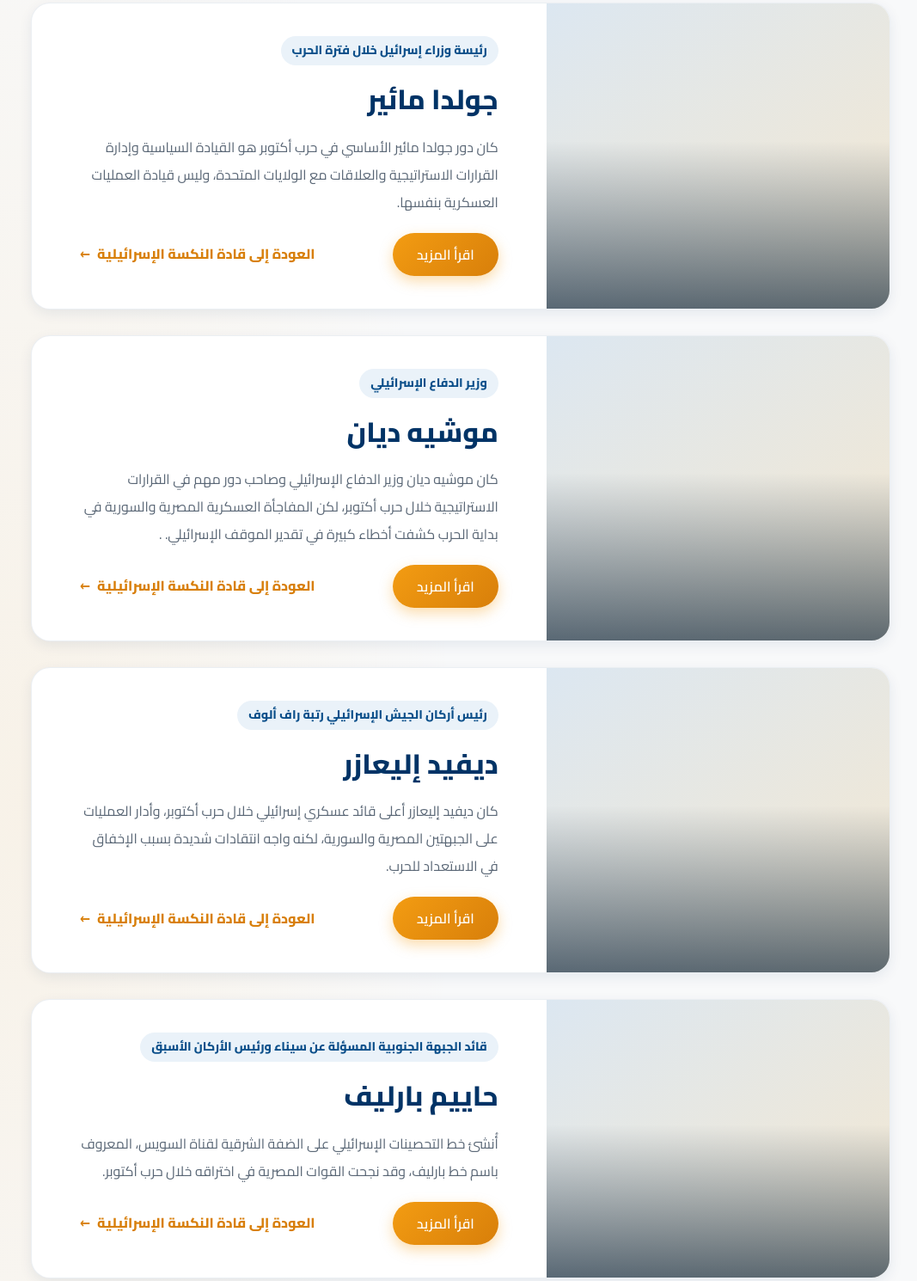
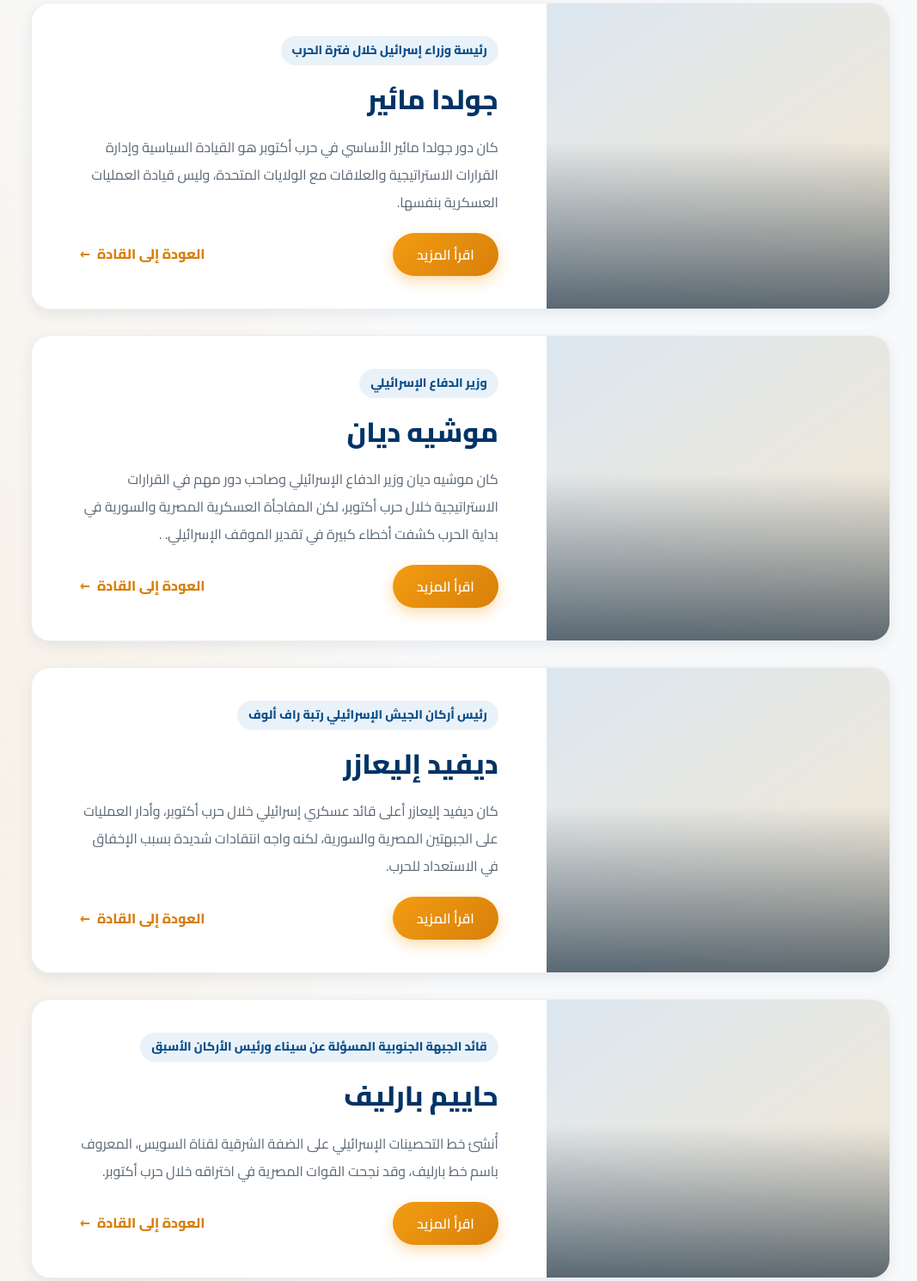
Before and after one commit to nabilnagib201/school-task, a plain HTML site: page templates/leaders.html in a window 1280 px wide. Shown: the part 898-2388 px from the top of the page at 86% size, without its empty margins (104-1171 px from the left). Drawn offline with Linux system fonts and the light colour scheme.

Commit message:
Update leaders.html

```diff
--- a/templates/leaders.html
+++ b/templates/leaders.html
@@ -73,7 +73,7 @@
                         <div class="leader_actions">
                             <button class="leader_details_button" type="button" data-leader-id="golda">اقرأ
                                 المزيد</button>
-                            <a class="leader_back" href="../index.html#leaders">العودة إلى قادة النكسة الإسرائيلية</a>
+                            <a class="leader_back" href="../index.html#leaders">العودة إلى القادة</a>
                         </div>
                     </div>
                 </article>
@@ -89,7 +89,7 @@
                         <div class="leader_actions">
                             <button class="leader_details_button" type="button" data-leader-id="moshe">اقرأ
                                 المزيد</button>
-                            <a class="leader_back" href="../index.html#leaders">العودة إلى قادة النكسة الإسرائيلية</a>
+                            <a class="leader_back" href="../index.html#leaders">العودة إلى القادة</a>
                         </div>
                     </div>
                 </article>
@@ -105,7 +105,7 @@
                         <div class="leader_actions">
                             <button class="leader_details_button" type="button" data-leader-id="david">اقرأ
                                 المزيد</button>
-                            <a class="leader_back" href="../index.html#leaders">العودة إلى قادة النكسة الإسرائيلية</a>
+                            <a class="leader_back" href="../index.html#leaders">العودة إلى القادة</a>
                         </div>
                     </div>
 
@@ -121,7 +121,7 @@
                         <div class="leader_actions">
                             <button class="leader_details_button" type="button" data-leader-id="chaim">اقرأ
                                 المزيد</button>
-                            <a class="leader_back" href="../index.html#leaders">العودة إلى قادة النكسة الإسرائيلية</a>
+                            <a class="leader_back" href="../index.html#leaders">العودة إلى القادة</a>
                         </div>
                     </div>
                 </article>
@@ -137,7 +137,7 @@
                         <div class="leader_actions">
                             <button class="leader_details_button" type="button" data-leader-id="sharon">اقرأ
                                 المزيد</button>
-                            <a class="leader_back" href="../index.html#leaders">العودة إلى قادة النكسة الإسرائيلية</a>
+                            <a class="leader_back" href="../index.html#leaders">العودة إلى القادة</a>
                         </div>
                     </div>
                 </article>
@@ -153,7 +153,7 @@
                         <div class="leader_actions">
                             <button class="leader_details_button" type="button" data-leader-id="gonen">اقرأ
                                 المزيد</button>
-                            <a class="leader_back" href="../index.html#leaders">العودة إلى قادة النكسة الإسرائيلية</a>
+                            <a class="leader_back" href="../index.html#leaders">العودة إلى القادة</a>
                         </div>
                     </div>
                 </article>
@@ -169,7 +169,7 @@
                         <div class="leader_actions">
                             <button class="leader_details_button" type="button" data-leader-id="hofi">اقرأ
                                 المزيد</button>
-                            <a class="leader_back" href="../index.html#leaders">العودة إلى قادة النكسة الإسرائيلية</a>
+                            <a class="leader_back" href="../index.html#leaders">العودة إلى القادة</a>
                         </div>
                     </div>
                 </article>
@@ -185,7 +185,7 @@
                         <div class="leader_actions">
                             <button class="leader_details_button" type="button" data-leader-id="benny">اقرأ
                                 المزيد</button>
-                            <a class="leader_back" href="../index.html#leaders">العودة إلى قادة النكسة الإسرائيلية</a>
+                            <a class="leader_back" href="../index.html#leaders">العودة إلى القادة</a>
                         </div>
                     </div>
                 </article>
@@ -201,7 +201,7 @@
                         <div class="leader_actions">
                             <button class="leader_details_button" type="button" data-leader-id="abrahan">اقرأ
                                 المزيد</button>
-                            <a class="leader_back" href="../index.html#leaders">العودة إلي قادة النكسة الإسرائيلية</a>
+                            <a class="leader_back" href="../index.html#leaders">العودة إلي القادة</a>
                         </div>
                     </div>
                 </article>
@@ -218,7 +218,7 @@
                         <div class="leader_actions">
                             <button class="leader_details_button" type="button" data-leader-id="albert">اقرأ
                                 المزيد</button>
-                            <a class="leader_back" href="../index.html#leaders">العودة إلى قادة النكسة الإسرائيلية</a>
+                            <a class="leader_back" href="../index.html#leaders">العودة إلى القادة</a>
                         </div>
                     </div>
                 </article>
```
